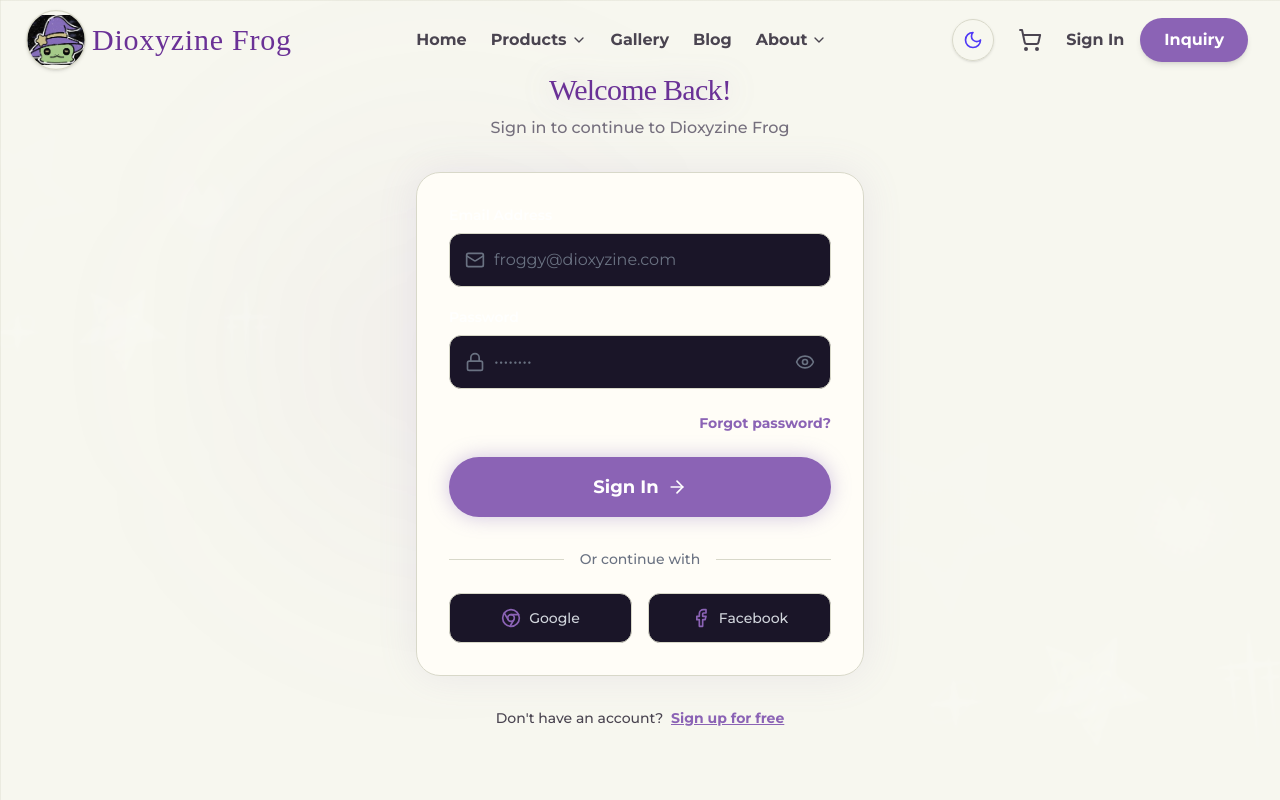
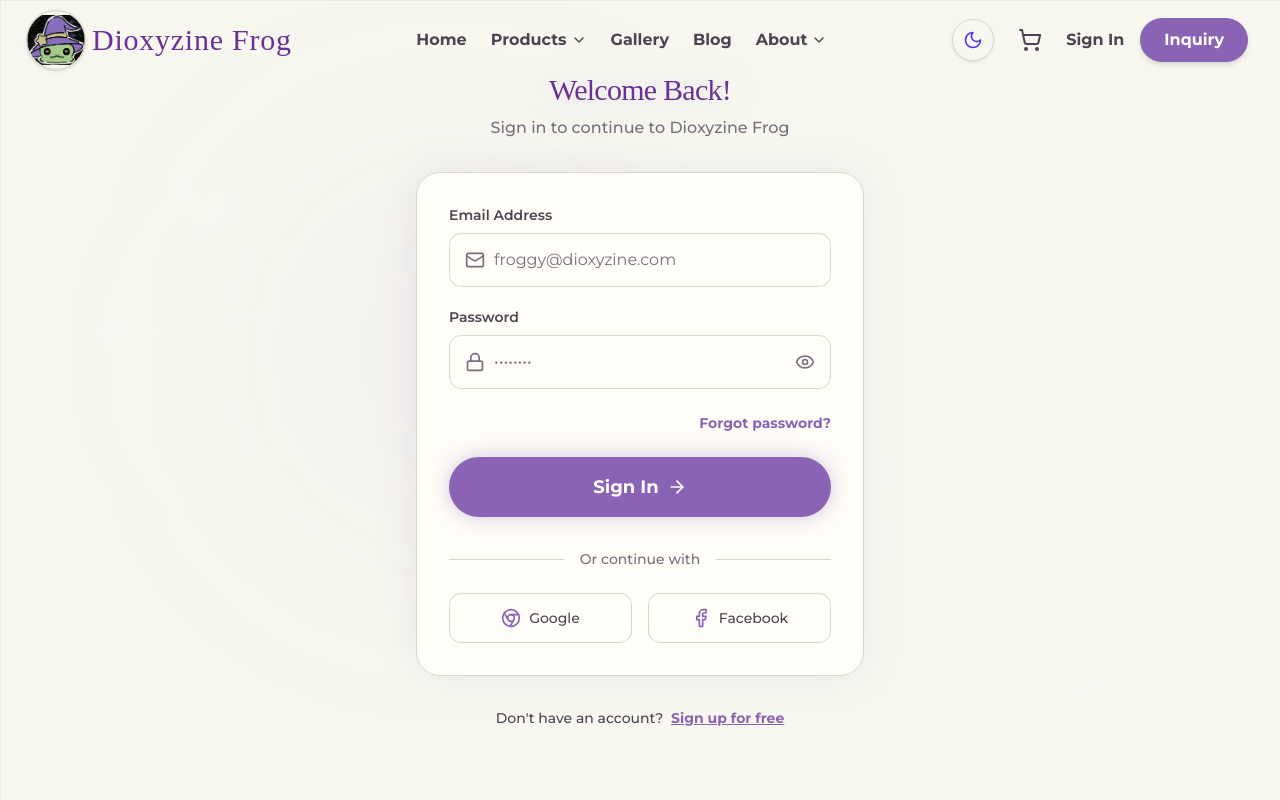
Before and after one commit to NhatNguyen2407/Project, a React (Vite) app in the folder Working_Projects/Dioxyzine_Frog/: page /login in a window 1280 px wide. Shown: the top 800 px of the page. Built offline with nearby package versions, Linux system fonts and the light colour scheme; no server answers; the database is empty; a web font is replaced by a local one; what country-codes-list, react-google-recaptcha-v3 would draw is missing.

Commit message:
refactor auth: improve light mode form controls

```diff
--- a/Working_Projects/Dioxyzine_Frog/src/app/pages/LoginPage.jsx
+++ b/Working_Projects/Dioxyzine_Frog/src/app/pages/LoginPage.jsx
@@ -13,20 +13,20 @@ const AuthInput = ({ label, icon: Icon, type, error, ...props }) => {
 
   return (
     <div className="space-y-2 w-full">
-      <label className="block text-sm font-semibold text-white/90">
+      <label className="block text-sm font-semibold text-[var(--foreground)] dark:text-white/90">
         {label}
       </label>
       <div className="relative">
         <div className="absolute inset-y-0 left-0 pl-4 flex items-center pointer-events-none">
-          <Icon className={`h-5 w-5 ${error ? 'text-red-400' : 'text-gray-500'}`} />
+          <Icon className={`h-5 w-5 ${error ? 'text-red-400' : 'text-[var(--muted-foreground)] dark:text-gray-500'}`} />
         </div>
         <input
           type={inputType}
-          className={`w-full pl-11 pr-12 py-3.5 bg-[#1A1528] border ${
+          className={`w-full pl-11 pr-12 py-3.5 bg-[var(--input-background)] border ${
             error
               ? 'border-red-500/50 focus:border-red-500 focus:ring-red-500/10'
               : 'border-[var(--border)] focus:border-[var(--primary)] focus:ring-[var(--primary)]/10'
-          } rounded-xl text-white placeholder-gray-500 transition-all outline-none focus:ring-4`}
+          } rounded-xl text-[var(--foreground)] placeholder-[var(--muted-foreground)] dark:bg-[#1A1528] dark:text-white dark:placeholder-gray-500 transition-all outline-none focus:ring-4`}
           {...props}
         />
         {isPassword && (
@@ -34,7 +34,7 @@ const AuthInput = ({ label, icon: Icon, type, error, ...props }) => {
             type="button"
             onClick={() => setShowPassword(!showPassword)}
             aria-label={showPassword ? 'Hide password' : 'Show password'}
-            className="absolute inset-y-0 right-0 pr-4 flex items-center text-gray-500 hover:text-gray-300 transition-colors cursor-pointer"
+            className="absolute inset-y-0 right-0 pr-4 flex items-center text-[var(--muted-foreground)] dark:text-gray-500 hover:text-[var(--foreground)] dark:hover:text-gray-300 transition-colors cursor-pointer"
           >
             {showPassword ? <EyeOff className="h-5 w-5" /> : <Eye className="h-5 w-5" />}
           </button>
@@ -74,7 +74,7 @@ const SocialButton = ({ icon: Icon, label, onClick }) => {
     <button
       type="button"
       onClick={onClick}
-      className="flex flex-1 items-center justify-center gap-2 py-3.5 bg-[#1A1528] border border-[var(--border)] hover:border-[var(--primary)]/50 hover:bg-[#221B34] rounded-xl text-gray-300 font-semibold transition-all cursor-pointer"
+      className="flex flex-1 items-center justify-center gap-2 py-3.5 bg-[var(--card)] border border-[var(--border)] hover:border-[var(--primary)]/50 hover:bg-[var(--accent)] rounded-xl text-[var(--foreground)] dark:bg-[#1A1528] dark:hover:bg-[#221B34] dark:text-gray-300 font-semibold transition-all cursor-pointer"
     >
       <Icon className="h-5 w-5 text-[var(--primary)]" />
       <span className="text-sm">{label}</span>
@@ -233,7 +233,7 @@ console.log('LOGIN SESSION:', data?.session);
                 <div className="w-full border-t border-[var(--border)]"></div>
               </div>
               <div className="relative flex justify-center text-sm">
-                <span className="px-4 bg-[#161224] text-gray-500 font-medium bg-[var(--card)]">
+                <span className="px-4 bg-[#161224] text-[var(--muted-foreground)] font-medium bg-[var(--card)]">
                   Or continue with
                 </span>
               </div>
```
